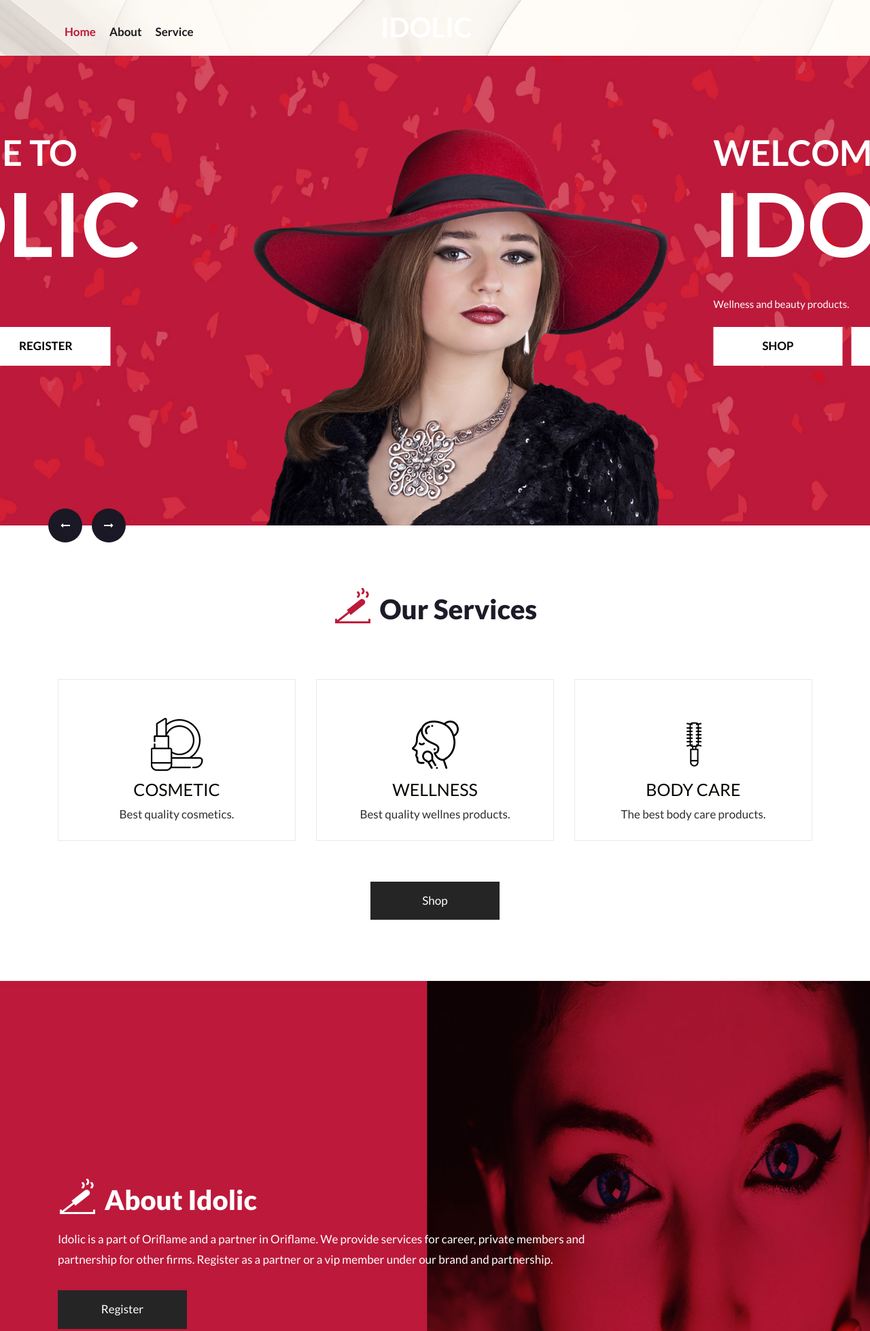
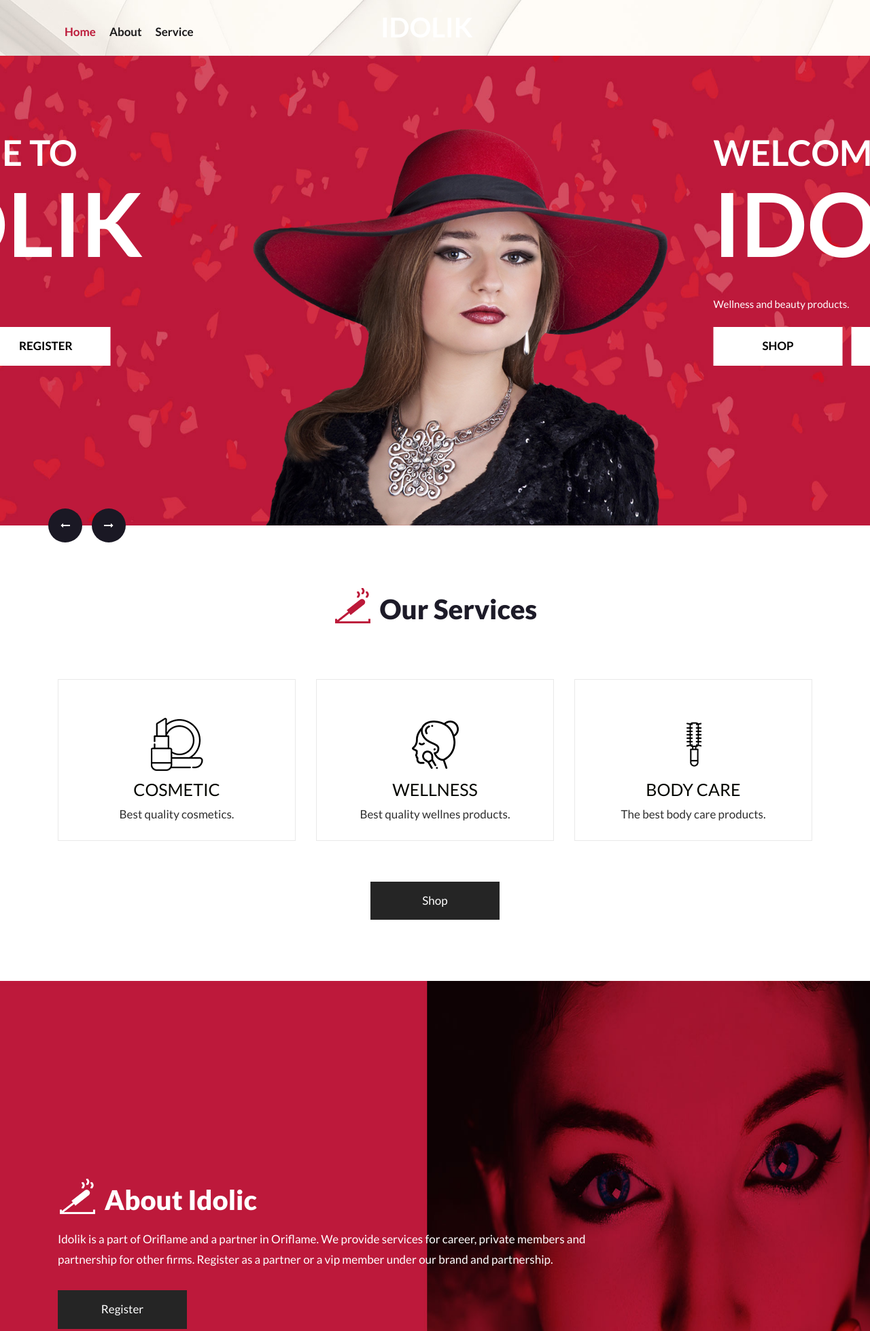
Before and after one commit to techristo/idolic, a plain HTML site: page index.html in a window 1280 px wide. Shown: the top 1958 px of the page at 68% size. Drawn offline with nearby package versions, Linux system fonts and the light colour scheme; some packages are replaced by stand-ins of ours.

Commit message:
fix name

```diff
--- a/index.html
+++ b/index.html
@@ -8,7 +8,7 @@
       <meta name="viewport" content="width=device-width, initial-scale=1">
       <meta name="viewport" content="initial-scale=1, maximum-scale=1">
       <!-- site metas -->
-      <title>IDOLIC</title>
+      <title>IDOLIK</title>
       <meta name="keywords" content="">
       <meta name="description" content="">
       <meta name="author" content="">
@@ -72,7 +72,7 @@
                      <div class="full">
                         <div class="center-desk">
                            <div class="logo">
-                              <a href="index.html"><!--<img src="images/logo.png" alt="#" />-->IDOLIC</a>
+                              <a href="index.html"><!--<img src="images/logo.png" alt="#" />-->IDOLIK</a>
                            </div>
                         </div>
                      </div>
@@ -106,7 +106,7 @@
                            <div class="col-md-6">
                               <div class="text-bg">
                                  <span>Welcome to</span>
-                                 <h1>IDOLIC</h1>
+                                 <h1>IDOLIK</h1>
                                  <p>Wellness and beauty products.</p>
                                  <a href="https://applink.oriflame.com/follow/rSTp6LJMJnk9BKpPA">SHOP </a> <a href="https://applink.oriflame.com/follow/ENk3aMjRJBsUGKqU7">REGISTER</a>
                               </div>
@@ -127,7 +127,7 @@
                            <div class="col-md-6">
                               <div class="text-bg">
                                  <span>Welcome to</span>
-                                 <h1>IDOLIC</h1>
+                                 <h1>IDOLIK</h1>
                                  <p>Wellness and beauty products.</p>
                                 <a href="https://applink.oriflame.com/follow/rSTp6LJMJnk9BKpPA">SHOP </a> <a href="https://applink.oriflame.com/follow/ENk3aMjRJBsUGKqU7">REGISTER</a>
                               </div>
@@ -148,7 +148,7 @@
                            <div class="col-md-6">
                               <div class="text-bg">
                                  <span>Welcome to</span>
-                                 <h1>IDOLIC</h1>
+                                 <h1>IDOLIK</h1>
                                  <p>Wellness and beauty products. </p>
                                 <a href="https://applink.oriflame.com/follow/rSTp6LJMJnk9BKpPA">SHOP </a> <a href="https://applink.oriflame.com/follow/ENk3aMjRJBsUGKqU7">REGISTER</a>
                               </div>
@@ -218,7 +218,7 @@
                <div class="col-md-9">
                   <div class="titlepage">
                      <h2> <img src="images/head.h.png" alt="#"/> About Idolic</h2>
-                     <p>Idolic is a part of Oriflame and a partner in Oriflame. We provide services for career, private members and partnership for other firms. Register as a partner or a vip member under our brand and partnership. </p>
+                     <p>Idolik is a part of Oriflame and a partner in Oriflame. We provide services for career, private members and partnership for other firms. Register as a partner or a vip member under our brand and partnership. </p>
                      <a class="read_more" href="https://applink.oriflame.com/follow/ENk3aMjRJBsUGKqU7">Register</a>
                   </div>
                </div>
@@ -415,7 +415,7 @@
                <div class="container">
                   <div class="row">
                      <div class="col-md-12">
-                        <p>© 2024 All Rights Reserved. <a href="#"> IDOLIC TEAM.</a></p>
+                        <p>© 2024 All Rights Reserved. <a href="#"> IDOLIK TEAM.</a></p>
                      </div>
                   </div>
                </div>
```
